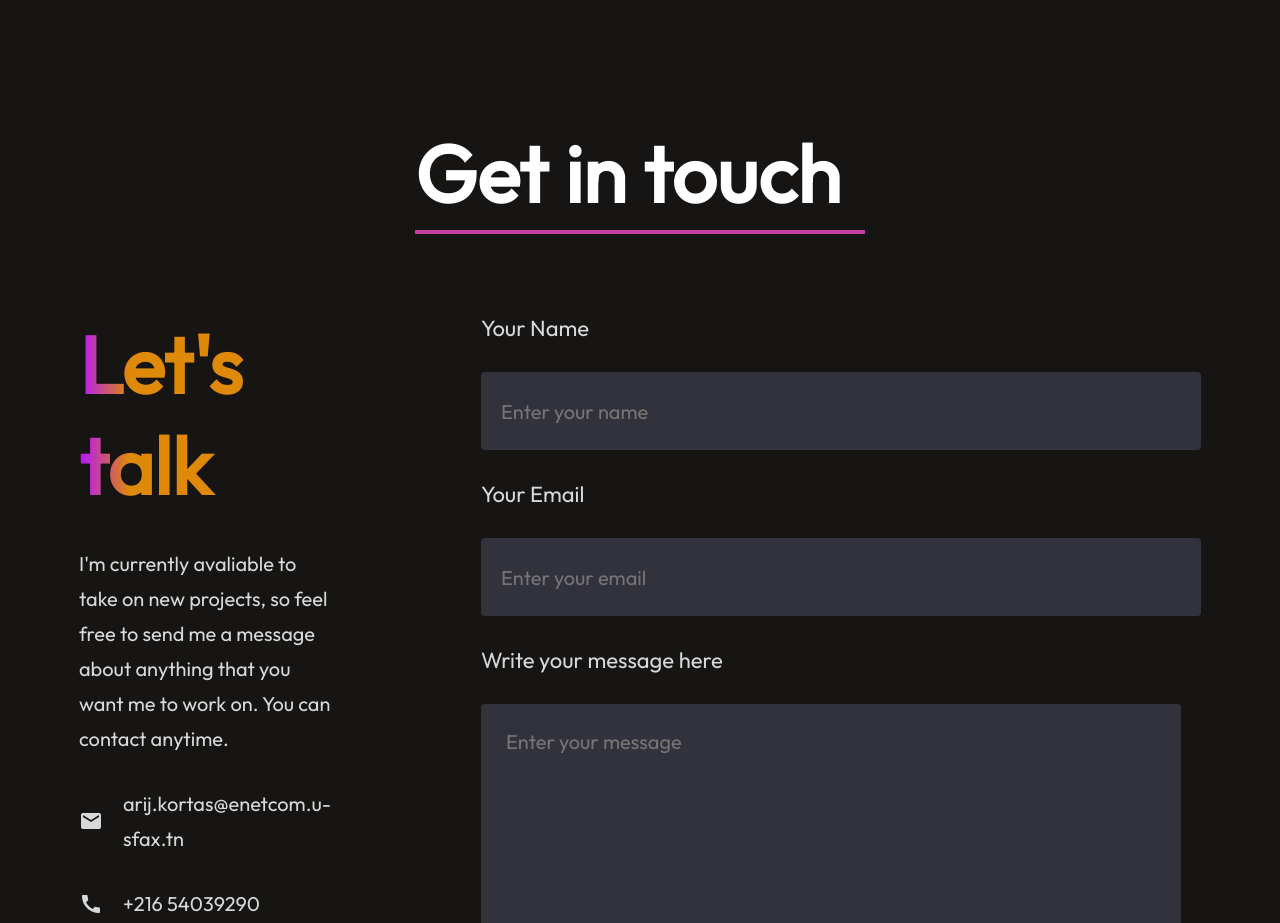
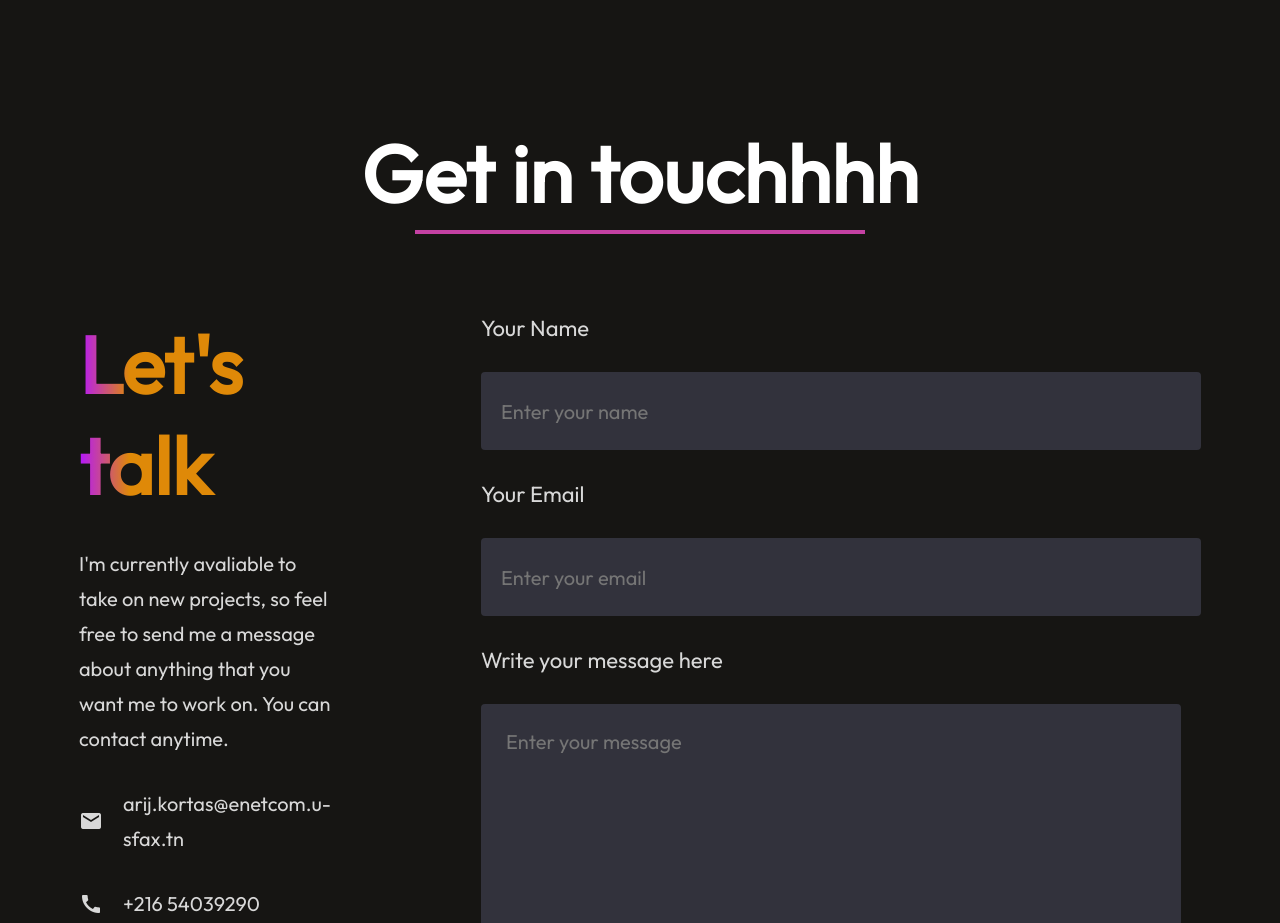
Before and after one commit to arij45/PortfolioWebSite, a React (Vite) app: page / in a window 1280 px wide. Shown: the part 6620-7543 px from the top of the page. Built offline with nearby package versions, Linux system fonts and the light colour scheme.

Commit message:
new commit

```diff
--- a/src/Components/Contact/Contact.jsx
+++ b/src/Components/Contact/Contact.jsx
@@ -27,7 +27,7 @@ const Contact = () => {
   return (
     <div id='contact' className='contact'>
         <div className='contact-title'>
-        <h1>Get in touch</h1>
+        <h1>Get in touchhhh</h1>
       </div>
     <div className="contact-section">
         <div className="contact-left">
```
